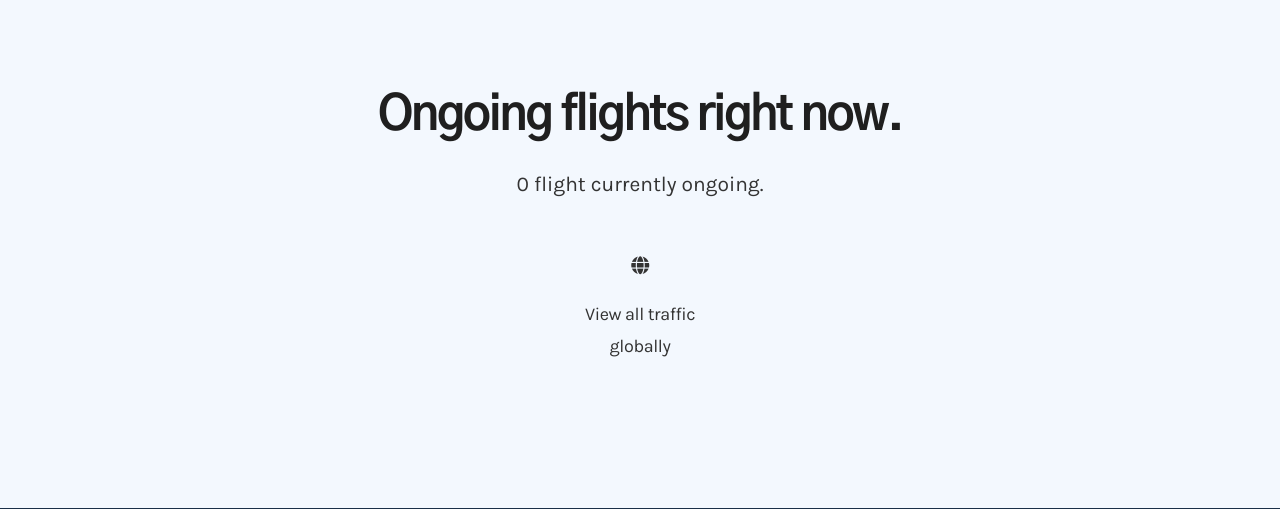
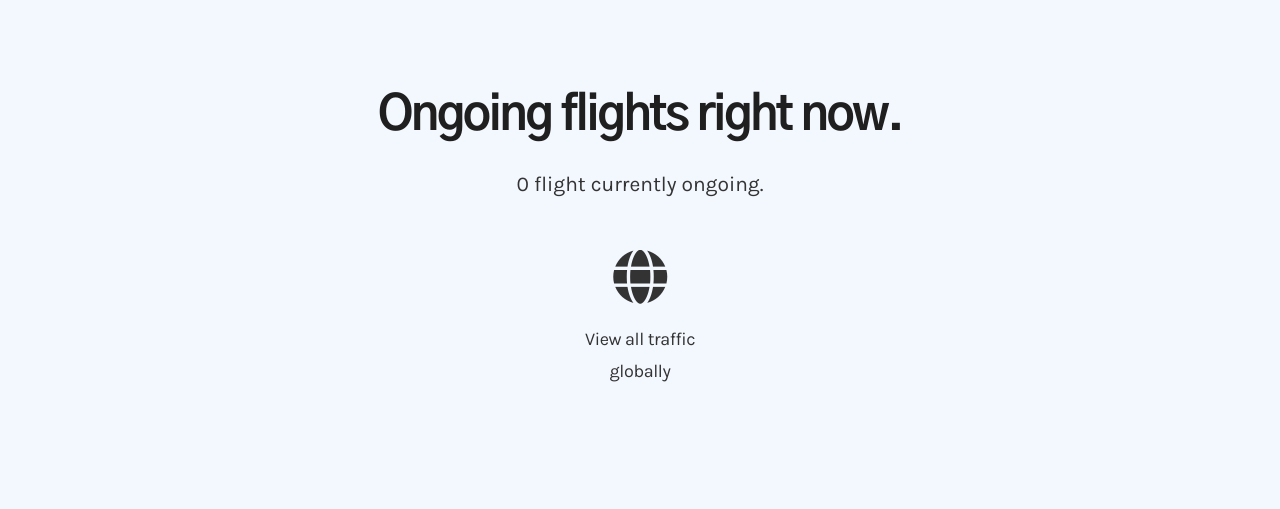
Before and after one commit to hankhank10/findmyplane-server, a Flask app: page / in a window 1280 px wide. Shown: the part 2020-2529 px from the top of the page. Run offline with Flask 2, Linux system fonts and the light colour scheme; data that the repository does not hold is empty; parts of the project's set-up code (start-up, migrations or seed data) failed here and were passed over; some libraries are stand-ins or nearby versions.

Commit message:
Update index.html

```diff
--- a/templates/index.html
+++ b/templates/index.html
@@ -177,7 +177,7 @@
                                 <div class="single-slide">
                                     <div class="testimonial-content">
                                         <p align="center">
-                                            <i class="fas fa-globe"></i>
+                                            <i class="fas fa-globe fa-3x"></i>
                                         </p>
                                         <p align="center" class="text-decoration-none">
                                             <a href="{{ url_for('show_world_map') }}" class="text-decoration-none">
```
